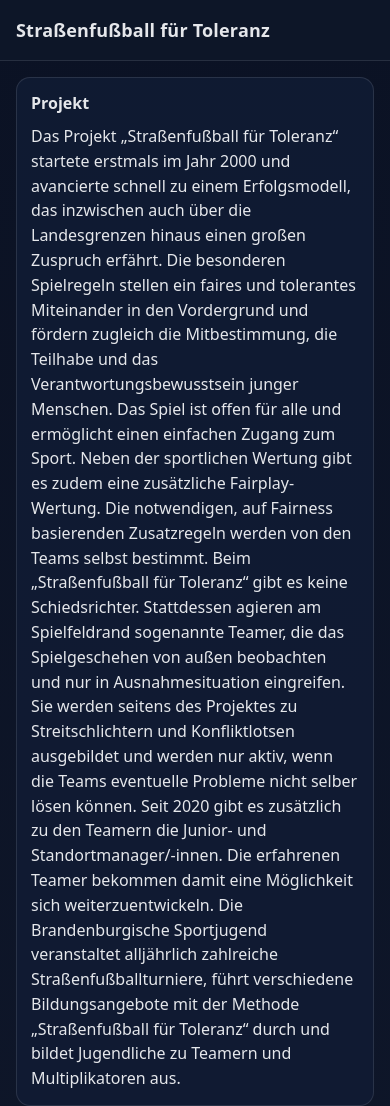
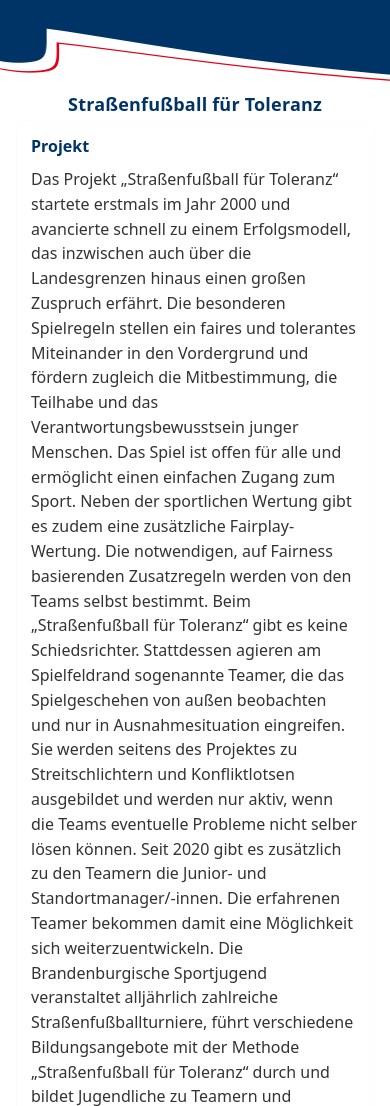
Before and after one commit to robertpaessler/StraFuApp, a website: page www/index.html in a window 390 px wide. Shown: the top 1106 px of the page. Drawn offline with Linux system fonts and the light colour scheme; some packages are replaced by stand-ins of ours.

Commit message:
Update header wave images and layout

```diff
--- a/www/css/index.css
+++ b/www/css/index.css
@@ -1,46 +1,98 @@
 :root {
-  --bg: #0f172a;
   --card: #111c33;
   --text: #e5e7eb;
   --muted: #a7b0c0;
   --accent: #38bdf8;
   --border: rgba(229,231,235,0.12);
+  --header-h: 89px;
 }
 
 * { box-sizing: border-box; }
+
+html, body {
+  height: 100%;
+}
+
 body {
   margin: 0;
   font-family: system-ui, -apple-system, Segoe UI, Roboto, Arial, sans-serif;
-  background: linear-gradient(180deg, #0b1224, var(--bg));
+  background: #ffffff;
   color: var(--text);
+  overflow-y: auto;
+  -webkit-overflow-scrolling: touch;
+  touch-action: pan-y;
 }
 
-.header {
-  padding: 18px 16px;
-  border-bottom: 1px solid var(--border);
-  position: sticky;
+#headerleft,
+#header,
+#headerright{
+  position: fixed;
   top: 0;
-  background: rgba(15, 23, 42, 0.92);
-  backdrop-filter: blur(6px);
+  height: 120px;
+  z-index: 1000;
+  pointer-events: none;
 }
 
-.header h1 {
-  margin: 0;
+#headerleft{
+  left: 0;
+  width: 50%;
+  background-color: #ffffff;
+  background-image: url("../img/wellelinks.png");
+  background-repeat: repeat-x;
+  background-position: left top;
+  z-index: 0;
+}
+
+#headerright{
+  right: 0;
+  width: 50%;
+  background-color: #ffffff;
+  background-image: url("../img/wellerechts.png");
+  background-repeat: repeat-x;
+  background-position: right top;
+  z-index: 0;
+}
+
+#header{
+  left: 0;
+  right: 0;
+  width: 100%;
+  background-image: url("../img/wellemitte.png");
+  background-repeat: no-repeat;
+  background-position: center top;
+  z-index: 1;
+
+  /* Titel sauber platzieren */
+  display: flex;
+  align-items: center;
+  justify-content: center;
+  text-align: center;
+  padding: 0 16px;
+}
+
+#header h1{
+  margin-top: 100px;
   font-size: 18px;
+  font-weight: 800;
+  letter-spacing: 0.2px;
+  line-height: 1.05;
+  color: #003366;
+}
+
+#header h1 span{
   font-weight: 700;
-  letter-spacing: 0.2px;
 }
 
 .container {
-  padding: 16px;
+  padding: 120px 16px;
   display: grid;
   gap: 14px;
   max-width: 980px;
   margin: 0 auto;
+  color: #333333;
 }
 
 .card {
-  background: rgba(17, 28, 51, 0.92);
   border: 1px solid var(--border);
   border-radius: 14px;
   padding: 14px;
@@ -49,12 +101,14 @@ body {
 .card h2 {
   margin: 0 0 10px 0;
   font-size: 16px;
+  color: #003366;
 }
 
 .lead {
   margin: 0;
   color: var(--text);
   line-height: 1.55;
+  color: #333333;
 }
 
 .row {
--- a/www/data/termine.json
+++ b/www/data/termine.json
@@ -1,16 +1,16 @@
 [
   {
-    "title": "Straßenfußballturnier – Standort Brandenburg",
-    "date": "2026-04-18",
+    "title": "Finale Schul-WM – Tropical Islands",
+    "date": "2026-09-19",
     "time": "10:00",
-    "location": "Sportplatz Musterstadt",
-    "note": "Anmeldung bis 10.04.2026"
+    "location": "Tropical Islands",
+    "note": "vorherige Anmeldung nötig"
   },
   {
-    "title": "Teamer-Ausbildung (Basismodul)",
-    "date": "2026-05-09",
-    "time": "09:30",
-    "location": "BSJ Bildungszentrum",
-    "note": "Begrenzte Plätze"
+    "title": "Finale Freizeit-Turnier – Tropical Islands",
+    "date": "2026-09-20",
+    "time": "10:00",
+    "location": "Tropical Islands",
+    "note": "vorherige Anmeldung nötig"
   }
 ]
--- a/www/index.html
+++ b/www/index.html
@@ -11,9 +11,11 @@
   <link rel="stylesheet" href="css/index.css" />
 </head>
 <body>
-  <header class="header">
-    <h1>Straßenfußball für Toleranz</h1>
-  </header>
+	<div id="headerleft" aria-hidden="true"></div>
+	<div id="header">
+		<h1>Straßenfußball für Toleranz</h1>
+	</div>
+	<div id="headerright" aria-hidden="true"></div>
 
   <main class="container">
     <section class="card">
@@ -26,7 +28,6 @@
     <section class="card">
       <div class="row">
         <h2>Termine</h2>
-        <button id="btnReload" class="btn" type="button">Neu laden</button>
       </div>
 
       <div id="termineEmpty" class="muted" hidden>Keine Termine vorhanden.</div>
```
Also changed, not shown: www/img/logo.png, www/img/wellelinks.png (added), www/img/wellemitte.png (added), www/img/wellerechts.png (added).
